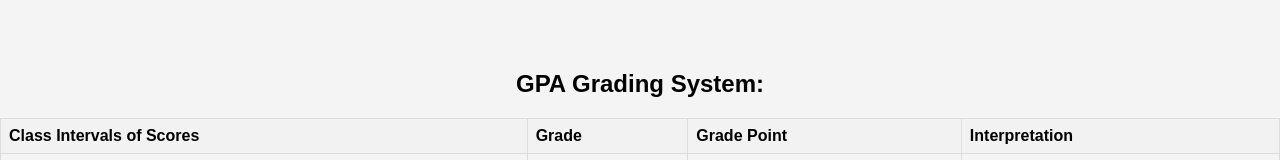
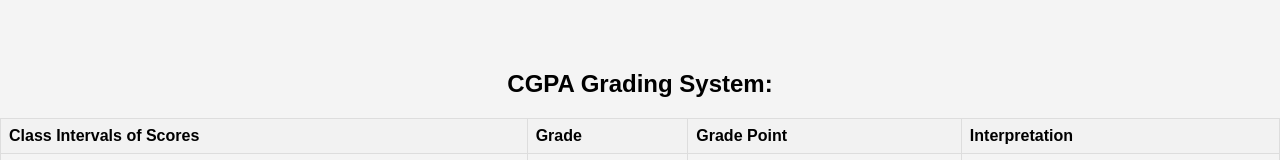
Before and after one commit to mahinexe/cgpa_calculator, a plain HTML site: page index.html in a window 1280 px wide. Shown: the part 353-513 px from the top of the page. Drawn offline with Linux system fonts and the light colour scheme.

Commit message:
Update index.html

```diff
--- a/index.html
+++ b/index.html
@@ -32,7 +32,7 @@
         </div>
     </div>
     <script src="script.js"></script>
-    <h2>GPA Grading System:</h2>
+    <h2>CGPA Grading System:</h2>
     <table>
         <tr>
           <th>Class Intervals of Scores</th>
```
